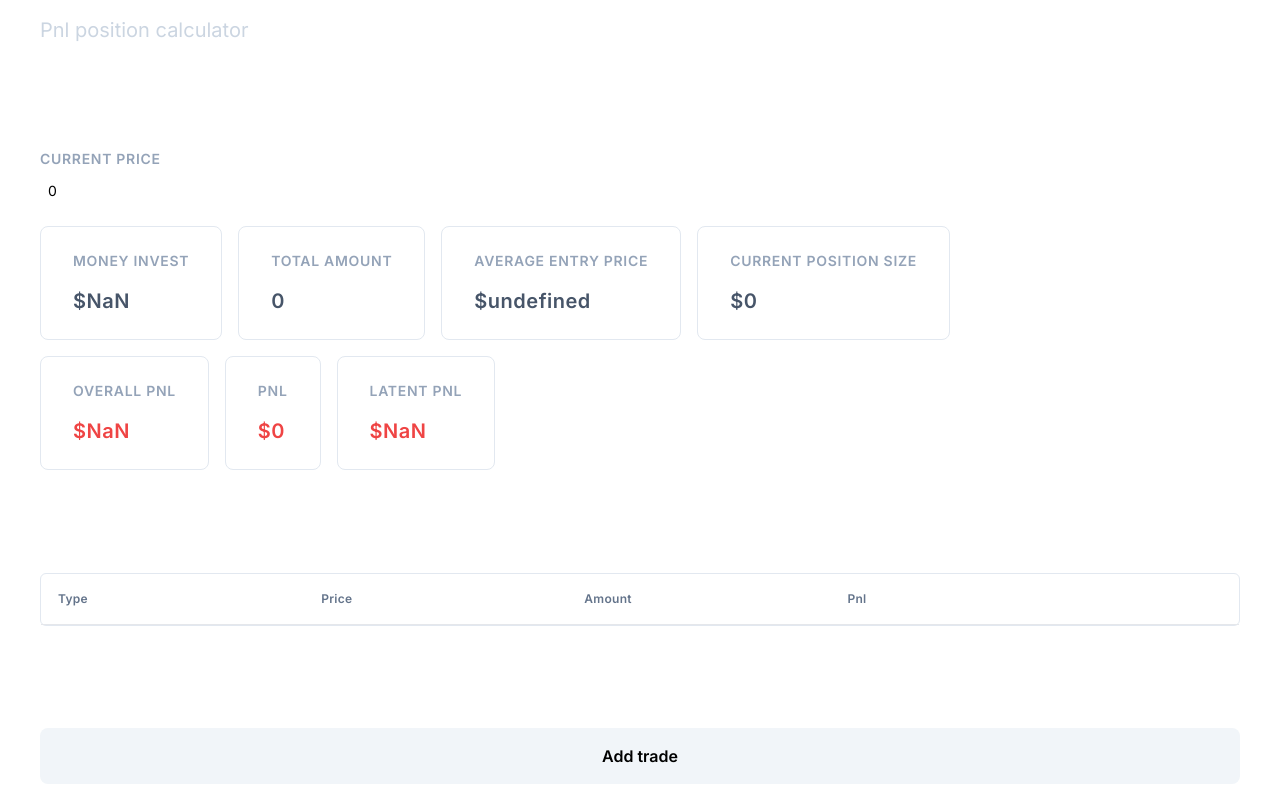
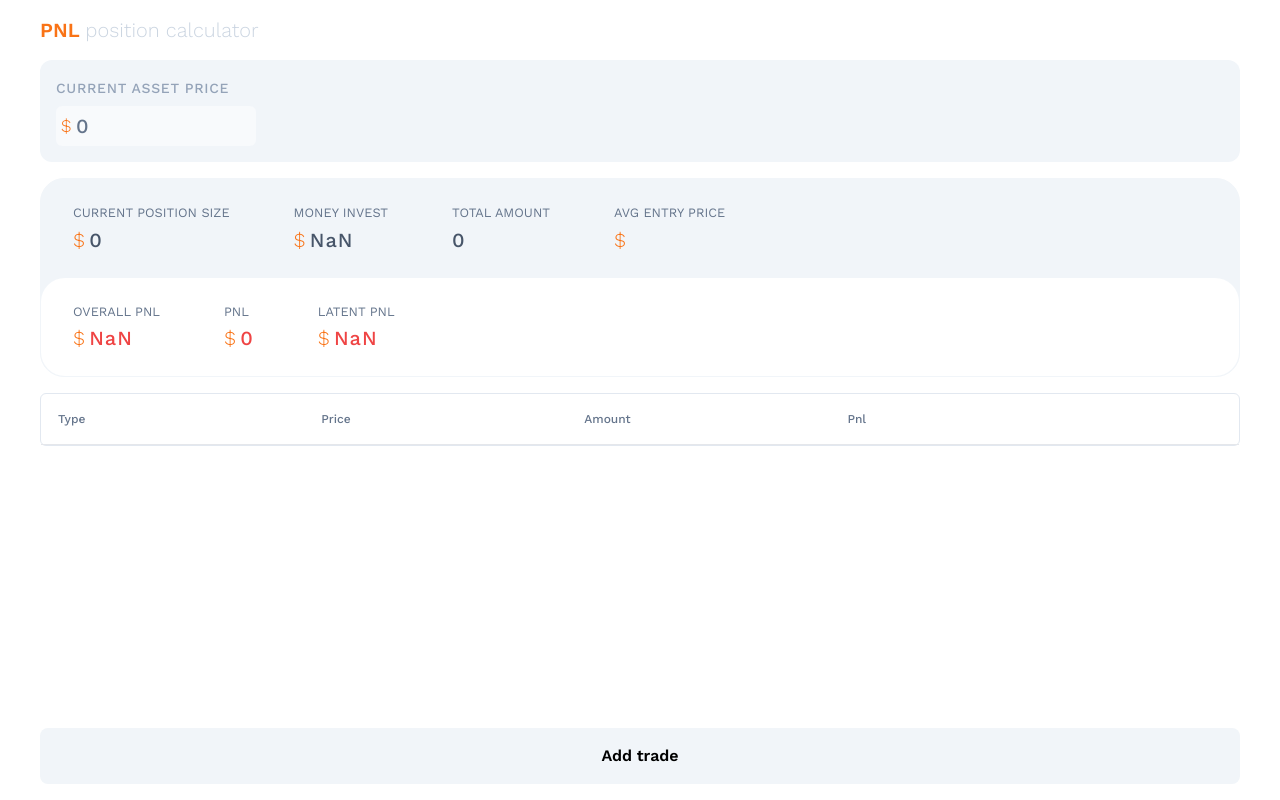
Before and after one commit to vioule/trading-pnl-calculator, a Next.js app: page / in a window 1280 px wide. Built offline with nearby package versions, Linux system fonts and the light colour scheme.

Commit message:
Change design

```diff
--- /dev/null
+++ b/app/components/Card.tsx
@@ -0,0 +1,26 @@
+interface ICard {
+  title: string;
+  value: number;
+  moneySymbol: boolean;
+  color: boolean;
+}
+
+export default function Card({ title, value, moneySymbol, color }: ICard) {
+  let textcolor = "text-slate-600";
+  if (color) {
+    textcolor = value > 0 ? "text-green-500" : "text-red-500";
+  }
+  return (
+    <div className="py-6 px-8 rounded-lg flex flex-col gap-[0.2rem]">
+      <span className="text-[0.8rem] font-normal text-slate-500 uppercase">
+        {title}
+      </span>
+      <span className={`font-medium text-xl tracking-wider ${textcolor}`}>
+        {moneySymbol && (
+          <span className="text-orange-500 font-light pr-[0.2rem]">$</span>
+        )}
+        {value}
+      </span>
+    </div>
+  );
+}
--- /dev/null
+++ b/app/components/CurrentAssetPrice.tsx
@@ -0,0 +1,76 @@
+import { useEffect, useRef, useState } from "react";
+import {
+  decrementCurrentPrice,
+  incrementCurrentPrice,
+  selectCurrentPrice,
+  updateCurrentPrice,
+} from "@/lib/features/currentPrice/currentPriceSlice";
+import { IoIosArrowUp, IoIosArrowDown } from "react-icons/io";
+import { useAppDispatch, useAppSelector } from "@/lib/hooks";
+
+export default function CurrentAssetPrice() {
+  const dispatch = useAppDispatch();
+  const currentPrice = useAppSelector(selectCurrentPrice);
+  const ref = useRef<HTMLDivElement>(null);
+  const [isActive, setIsActive] = useState(false);
+
+  useEffect(() => {
+    document.addEventListener("mousedown", handleBlur);
+    return () => {
+      document.removeEventListener("mousedown", handleBlur);
+    };
+  }, []);
+
+  const handleBlur = (e: MouseEvent) => {
+    if (ref.current && !ref.current.contains(e.target as HTMLElement)) {
+      setIsActive(false);
+    }
+  };
+
+  return (
+    <div className="bg-slate-100 rounded-xl p-4">
+      <label
+        className="text-sm font-medium text-slate-400 uppercase tracking-wider"
+        htmlFor="currentAssetPrice"
+      >
+        Current asset price
+      </label>
+      <div
+        className="relative flex max-w-[200px] mt-[0.4rem]"
+        ref={ref}
+        onFocus={() => {
+          setIsActive(true);
+        }}
+      >
+        <input
+          type="number"
+          className={`rounded-md p-2 pl-[1.25rem] focus:outline-none w-full h-10 font-medium text-xl tracking-wider text-slate-500 bg-slate-50 ${
+            isActive ? "bg-white " : ""
+          }`}
+          onChange={(e) => dispatch(updateCurrentPrice(e.target.value))}
+          value={currentPrice}
+          id="currentAssetPrice"
+        />
+        <span className="absolute left-[0.3rem] top-0 h-full flex items-center text-orange-500 font-light text-lg">
+          $
+        </span>
+        <div className="absolute flex flex-col right-0 h-full justify-between pr-1">
+          {isActive && (
+            <>
+              <IoIosArrowUp
+                size={14}
+                className="hover:cursor-pointer"
+                onClick={() => dispatch(incrementCurrentPrice())}
+              />
+              <IoIosArrowDown
+                size={14}
+                className="hover:cursor-pointer"
+                onClick={() => dispatch(decrementCurrentPrice())}
+              />
+            </>
+          )}
+        </div>
+      </div>
+    </div>
+  );
+}
--- a/app/components/InputNumber.tsx
+++ b/app/components/InputNumber.tsx
@@ -40,7 +40,7 @@ export default function InputNumber({
     >
       <input
         type="number"
-        className={`rounded-sm p-2 focus:outline-none w-full h-10 text-sm font-normal ${
+        className={`rounded-sm p-2 pl-[0.9rem] focus:outline-none w-full h-10 text-sm font-normal ${
           isActive ? "bg-slate-50 " : ""
         }`}
         onChange={onChange}
--- a/app/components/Table.tsx
+++ b/app/components/Table.tsx
@@ -10,19 +10,19 @@ export default function Table({ pnls }: ITable) {
   const trades = useAppSelector(selectTrades);
 
   return (
-    <table className="w-full flex flex-col border-[1px] rounded-md border-slate-200">
+    <table className="w-full flex flex-col border-[1px] rounded-md border-slate-200 bg-white">
       <thead className="">
-        <tr className="w-full flex flex-row text-xs text-slate-500 tracking-wide border-b-[1px] p-4 gap-2">
-          <th scope="col" className="w-[22.5%] text-left font-semibold">
+        <tr className="w-full flex flex-row text-xs text-slate-500 border-b-[1px] p-4 gap-2">
+          <th scope="col" className="w-[22.5%] text-left font-medium">
             Type
           </th>
-          <th scope="col" className="w-[22.5%] text-left font-semibold">
+          <th scope="col" className="w-[22.5%] text-left font-medium">
             Price
           </th>
-          <th scope="col" className="w-[22.5%] text-left font-semibold">
+          <th scope="col" className="w-[22.5%] text-left font-medium">
             Amount
           </th>
-          <th scope="col" className="w-[22.5%] text-left font-semibold">
+          <th scope="col" className="w-[22.5%] text-left font-medium">
             Pnl
           </th>
           <th className="w-[10%]"></th>
--- a/app/components/Trade.tsx
+++ b/app/components/Trade.tsx
@@ -24,7 +24,7 @@ export default function Trade({ data, pnl }: ITrade) {
       <td className="w-[22.5%] text-left font-semibold">
         <Type id={data.id} />
       </td>
-      <td className="w-[22.5%] text-left font-semibold">
+      <td className="relative w-[22.5%] text-left font-semibold">
         <InputNumber
           onChange={(e) => {
             dispatch(
@@ -42,6 +42,9 @@ export default function Trade({ data, pnl }: ITrade) {
           }}
           value={data.price}
         />
+        <span className="absolute left-[0.3rem] top-0 h-full flex items-center text-orange-500 font-light text-sm">
+          $
+        </span>
       </td>
       <td className="w-[22.5%] text-left font-semibold">
         <InputNumber
@@ -62,9 +65,14 @@ export default function Trade({ data, pnl }: ITrade) {
           value={data.amount}
         />
       </td>
-      <td className="w-[22.5%] text-left font-normal flex items-center text-sm">
+      <td className="w-[22.5%] text-left font-medium flex items-center text-sm">
         <span className={`${pnl > 0 ? "text-green-500" : "text-red-500"}`}>
-          {pnl ? `$${pnl}` : null}
+          {pnl ? (
+            <>
+              <span className="text-orange-500 font-light pr-[0.1rem]">$</span>
+              {pnl}
+            </>
+          ) : null}
         </span>
       </td>
       <td className="w-[10%] flex">
--- a/app/components/Type.tsx
+++ b/app/components/Type.tsx
@@ -18,16 +18,7 @@ export default function Type({ id }: IType) {
     ) : (
       <MdOutlineArrowDropDown size={20} className="text-red-500" />
     );
-  const description =
-    type === "buy" ? (
-      <span className="bg-green-50 px-4 text-green-500 border-[1px] rounded-md border-green-300 flex items-center">
-        Buy
-      </span>
-    ) : (
-      <span className="bg-red-50 px-4 py-2 text-red-500 border-[1px] rounded-md border-red-300 flex items-center">
-        Sell
-      </span>
-    );
+  const color = type === "buy" ? "green" : "red";
   return (
     <div className="w-full h-full flex gap-2">
       <button
@@ -36,7 +27,11 @@ export default function Type({ id }: IType) {
       >
         {icon}
       </button>
-      {description}
+      <span
+        className={`bg-${color}-500 px-4 py-2 text-white rounded-md flex items-center capitalize`}
+      >
+        {type}
+      </span>
     </div>
   );
 }
--- a/app/layout.tsx
+++ b/app/layout.tsx
@@ -1,11 +1,11 @@
 import type { Metadata } from "next";
-import { Inter } from "next/font/google";
+import { Work_Sans } from "next/font/google";
 import "./globals.css";
 import StoreProvider from "./StoreProvider";
 
-const inter = Inter({
+const worksans = Work_Sans({
   subsets: ["latin"],
-  weight: ["300", "400", "500", "600"],
+  weight: ["100", "200", "300", "400", "500", "600"],
 });
 
 export const metadata: Metadata = {
@@ -21,7 +21,7 @@ export default function RootLayout({
   return (
     <StoreProvider>
       <html lang="en">
-        <body className={inter.className}>{children}</body>
+        <body className={worksans.className}>{children}</body>
       </html>
     </StoreProvider>
   );
--- a/app/page.tsx
+++ b/app/page.tsx
@@ -9,6 +9,8 @@ import {
   selectCurrentPrice,
   updateCurrentPrice,
 } from "@/lib/features/currentPrice/currentPriceSlice";
+import Card from "./components/Card";
+import CurrentAssetPrice from "./components/CurrentAssetPrice";
 
 export default function Home() {
   const dispatch = useAppDispatch();
@@ -62,83 +64,44 @@ export default function Home() {
 
   return (
     <main className="flex min-h-screen flex-col px-10 py-4 gap-4 justify-between">
-      <h1 className="text-xl text-slate-300">Pnl position calculator</h1>
+      <h1 className="text-xl text-slate-300 font-light">
+        <span className="text-orange-500 font-semibold">PNL </span>position
+        calculator
+      </h1>
       <div>
-        <label className="text-sm font-bold text-slate-400 uppercase tracking-wider">
-          Current Price
-        </label>
-        <InputNumber
-          onChange={(e) => dispatch(updateCurrentPrice(e.target.value))}
-          onIncrement={() => dispatch(incrementCurrentPrice())}
-          onDecrement={() => dispatch(decrementCurrentPrice())}
-          value={currentPrice}
-        />
-        <div className="flex gap-4 mt-4">
-          <div className="border-slate-200 border-[1px] py-6 px-8 rounded-lg flex flex-col gap-4">
-            <span className="text-sm font-bold text-slate-400 uppercase tracking-wider">
-              Money Invest
-            </span>
-            <span className="font-bold text-xl text-slate-600 tracking-wide">{`$${size}`}</span>
+        <CurrentAssetPrice />
+        <div className="border-[1px] rounded-3xl border-slate-100 bg-slate-100 flex flex-col mt-4">
+          <div className="flex ">
+            <Card
+              title="Current position size"
+              value={currentSize}
+              moneySymbol
+              color={false}
+            />
+            <Card title="Money invest" value={size} moneySymbol color={false} />
+            <Card
+              title="Total amount"
+              value={totalAmount}
+              moneySymbol={false}
+              color={false}
+            />
+            <Card
+              title="Avg entry price"
+              value={totalAverage}
+              moneySymbol
+              color={false}
+            />
           </div>
-          <div className="border-slate-200 border-[1px] py-6 px-8 rounded-lg flex flex-col gap-4">
-            <span className="text-sm font-bold text-slate-400 uppercase tracking-wider">
-              Total Amount
-            </span>
-            <span className="font-bold text-xl text-slate-600 tracking-wide">
-              {totalAmount}
-            </span>
-          </div>
-          <div className="border-slate-200 border-[1px] py-6 px-8 rounded-lg flex flex-col gap-4">
-            <span className="text-sm font-bold text-slate-400 uppercase tracking-wider">
-              Average Entry price
-            </span>
-            <span className="font-bold text-xl text-slate-600 tracking-wide">{`$${totalAverage}`}</span>
-          </div>
-          <div className="border-slate-200 border-[1px] py-6 px-8 rounded-lg flex flex-col gap-4">
-            <span className="text-sm font-bold text-slate-400 uppercase tracking-wider">
-              Current Position size
-            </span>
-            <span className="font-bold text-xl text-slate-600 tracking-wide">{`$${currentSize}`}</span>
-          </div>
-        </div>
-        <div className="flex gap-4 mt-4">
-          <div className="border-slate-200 border-[1px] py-6 px-8 rounded-lg flex flex-col gap-4">
-            <span className="text-sm font-bold text-slate-400 uppercase tracking-wider">
-              Overall PNL
-            </span>
-            <span
-              className={`font-bold text-xl tracking-wide ${
-                overallPnl > 0 ? "text-green-500" : "text-red-500"
-              }`}
-            >{`$${overallPnl}`}</span>
-          </div>
-          <div className="border-slate-200 border-[1px] py-6 px-8 rounded-lg flex flex-col gap-4">
-            <span className="text-sm font-bold text-slate-400 uppercase tracking-wider">
-              Pnl
-            </span>
-            <span
-              className={`font-bold text-xl tracking-wide ${
-                pnl > 0 ? "text-green-500" : "text-red-500"
-              }`}
-            >
-              {`$${pnl}`}
-            </span>
-          </div>
-          <div className="border-slate-200 border-[1px] py-6 px-8 rounded-lg flex flex-col gap-4">
-            <span className="text-sm font-bold text-slate-400 uppercase tracking-wider">
-              Latent Pnl
-            </span>
-            <span
-              className={`font-bold text-xl tracking-wide ${
-                latentPnl > 0 ? "text-green-500" : "text-red-500"
-              }`}
-            >
-              {`$${latentPnl}`}
-            </span>
+          <div className="flex bg-white rounded-3xl">
+            <Card title="Overall pnl" value={overallPnl} moneySymbol color />
+            <Card title="Pnl" value={pnl} moneySymbol color />
+            <Card title="Latent pnl" value={latentPnl} moneySymbol color />
           </div>
         </div>
       </div>
-      <Table pnls={pnls} />
+      <div className="flex-grow">
+        <Table pnls={pnls} />
+      </div>
       <button
         onClick={() => dispatch(addTrade())}
         className="bg-slate-100 p-4 rounded-lg font-bold"
```
